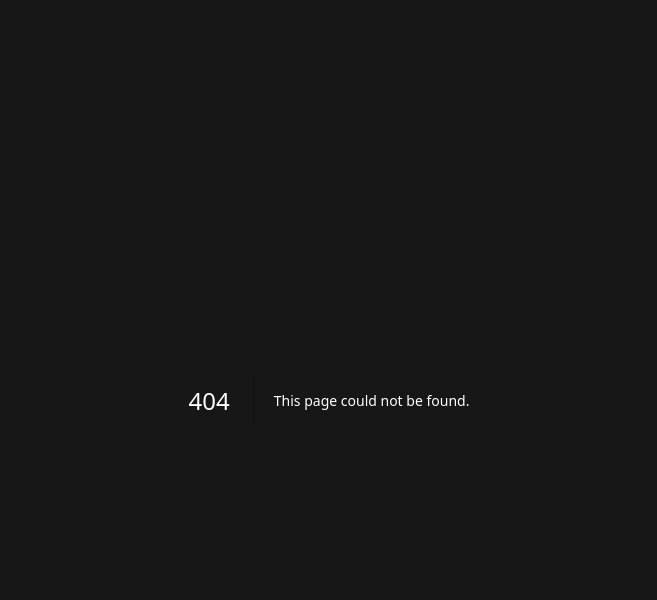
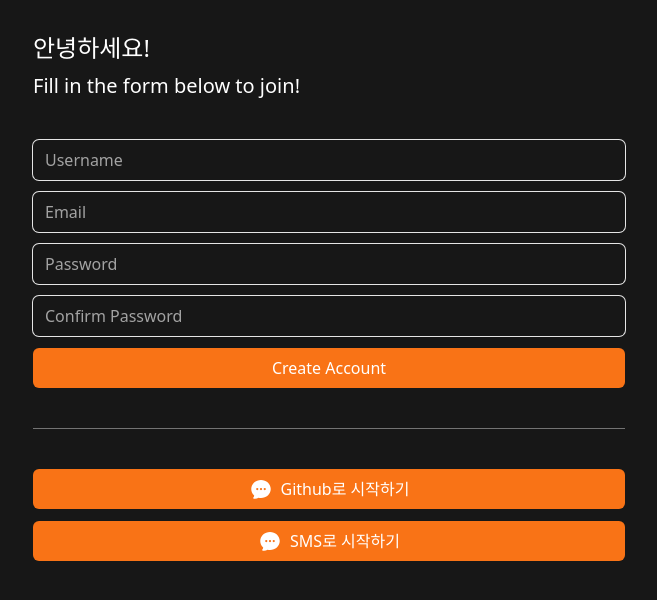
Before and after one commit to minnje/next-market, a Next.js app: page /create-account in a window 1280 px wide. Before the commit this address had no page. Shown: the top 600 px of the page, without its empty margins (311-968 px from the left). Built offline with nearby package versions, Linux system fonts and the light colour scheme.

Commit message:
server actions

```diff
--- /dev/null
+++ b/app/create-account/page.tsx
@@ -0,0 +1,42 @@
+import FormButton from "@/components/form-btn";
+import FormInput from "@/components/form-input";
+import SocialLogin from "@/components/social-login";
+
+export default function CreateAccount() {
+     return (
+          <div className="flex flex-col gap-10 py-8 px-6">
+               <div className="flex flex-col gap-2 *:font-medium">
+                    <h1 className="text-2xl">안녕하세요!</h1>
+                    <h2 className="text-xl">Fill in the form below to join!</h2>
+               </div>
+               <form className="flex flex-col gap-3">
+                    <FormInput
+                         type="text"
+                         required
+                         placeholder="Username"
+                         errors={[]}
+                    />
+                    <FormInput
+                         type="email"
+                         required
+                         placeholder="Email"
+                         errors={[]}
+                    />
+                    <FormInput
+                         type="password"
+                         required
+                         placeholder="Password"
+                         errors={[]}
+                    />
+                    <FormInput
+                         type="password"
+                         required
+                         placeholder="Confirm Password"
+                         errors={[]}
+                    />
+                    <FormButton loading={false} text="Create Account" />
+               </form>
+               <SocialLogin />
+          </div>
+     );
+}
--- a/app/layout.tsx
+++ b/app/layout.tsx
@@ -2,33 +2,6 @@
 // import { Roboto, Rubik_Scribble } from "next/font/google";
 // import localFont from "next/font/local";
 import "./globals.css";
-
-// const roboto = Roboto({
-//   subsets: ["latin"],
-//   weight: ["400", "500"],
-//   style: ["normal"],
-//   variable: "--roboto-text",
-// });
-
-// const rubick = Rubik_Scribble({
-//   weight: "400",
-//   style: "normal",
-//   subsets: ["latin"],
-//   variable: "--rubick-text",
-// });
-
-// const metallica = localFont({
-//   src: "./metallica.ttf",
-//   variable: "--metallica-text",
-// });
-
-export const metadata: Metadata = {
-  title: {
-    template: "%s | Karrot Market",
-    default: "Karrot Market",
-  },
-  description: "Sell and buy all the things!",
-};
 
 export default function RootLayout({
      children,
@@ -37,7 +10,9 @@
 }>) {
      return (
           <html lang="en">
-      <body className={` bg-neutral-900 text-white max-w-screen-sm mx-auto`}>
+               <body
+                    className={` bg-neutral-900 text-white max-w-screen-sm mx-auto`}
+               >
                     {children}
                </body>
           </html>
--- /dev/null
+++ b/app/login/actions.ts
@@ -0,0 +1,11 @@
+"use server";
+
+import { redirect } from "next/dist/server/api-utils";
+
+export const handleForm = async (prevState: any, formdata: FormData) => {
+     await new Promise((resolve) => setTimeout(resolve, 5000));
+     console.log(formdata.get("email"), formdata.get("password"));
+     return {
+          errors: ["wrong", "long"],
+     };
+};
--- /dev/null
+++ b/app/login/page.tsx
@@ -0,0 +1,36 @@
+"use client";
+
+import FormButton from "@/components/form-btn";
+import FormInput from "@/components/form-input";
+import { useFormState } from "react-dom";
+import { handleForm } from "./actions";
+
+export default function Login() {
+     const [state, action] = useFormState(handleForm, null);
+     return (
+          <div className="flex flex-col gap-10 py-8 px-6">
+               <div className="flex flex-col gap-2 *:font-medium">
+                    <h1 className="text-2xl">안녕하세요!</h1>
+                    <h2 className="text-xl">이메일로 로그인하세요.</h2>
+               </div>
+               <form action={action} className="flex flex-col gap-3">
+                    <FormInput
+                         name="email"
+                         type="email"
+                         required
+                         placeholder="Email"
+                         errors={[]}
+                    />
+                    <FormInput
+                         name="password"
+                         type="password"
+                         required
+                         placeholder="Password"
+                         errors={state?.errors ?? []}
+                    />
+
+                    <FormButton text="Login" />
+               </form>
+          </div>
+     );
+}
--- /dev/null
+++ b/app/sms/page.tsx
@@ -0,0 +1,28 @@
+import FormButton from "@/components/form-btn";
+import FormInput from "@/components/form-input";
+
+export default function SMSLogin() {
+     return (
+          <div className="flex flex-col gap-10 py-8 px-6">
+               <div className="flex flex-col gap-2 *:font-medium">
+                    <h1 className="text-2xl">SMS 로그인</h1>
+                    <h2 className="text-xl">휴대폰 번호로 인증하세요.</h2>
+               </div>
+               <form className="flex flex-col gap-3">
+                    <FormInput
+                         type="number"
+                         required
+                         placeholder="휴대폰 번호"
+                         errors={[]}
+                    />
+                    <FormInput
+                         type="number"
+                         required
+                         placeholder="인증 번호"
+                         errors={[]}
+                    />
+                    <FormButton loading={false} text="인증하기" />
+               </form>
+          </div>
+     );
+}
--- /dev/null
+++ b/components/form-btn.tsx
@@ -0,0 +1,19 @@
+"use client";
+
+import { useFormStatus } from "react-dom";
+
+interface FormButtonProps {
+     text: string;
+}
+
+export default function FormButton({ text }: FormButtonProps) {
+     const { pending } = useFormStatus();
+     return (
+          <button
+               disabled={pending}
+               className="disabled:bg-neutral-400 disabled:text-neutral-300 disabled:cursor-not-allowed primary-btn h-10"
+          >
+               {pending ? "Loading..." : text}
+          </button>
+     );
+}
--- /dev/null
+++ b/components/form-input.tsx
@@ -0,0 +1,32 @@
+interface FormInputProps {
+     type: string;
+     placeholder: string;
+     required: boolean;
+     errors: string[];
+     name: string;
+}
+
+export default function FormInput({
+     type,
+     placeholder,
+     required,
+     errors,
+     name,
+}: FormInputProps) {
+     return (
+          <div className="flex flex-col gap-2">
+               <input
+                    name={name}
+                    className="bg-transparent rounded-md w-full h-10 focus:outline-none ring-1 focus:ring-4 transition ring-neutral-200 focus:ring-orange-500 border-none placeholder:text-neutral-400"
+                    type={type}
+                    placeholder={placeholder}
+                    required={required}
+               />
+               {errors.map((error, index) => (
+                    <span key={index} className="text-red-500 font-medium">
+                         {error}
+                    </span>
+               ))}
+          </div>
+     );
+}
--- /dev/null
+++ b/components/social-login.tsx
@@ -0,0 +1,30 @@
+import { ChatBubbleOvalLeftEllipsisIcon } from "@heroicons/react/24/solid";
+import Link from "next/link";
+
+export default function SocialLogin() {
+     return (
+          <>
+               <div className="w-full h-px bg-neutral-500" />
+               <div className="flex flex-col gap-3">
+                    <Link
+                         className="primary-btn flex h-10 items-center justify-center gap-2"
+                         href="/github/start"
+                    >
+                         <span>
+                              <ChatBubbleOvalLeftEllipsisIcon className="h-6 w-6" />
+                         </span>
+                         <span>Github로 시작하기</span>
+                    </Link>
+                    <Link
+                         className="primary-btn flex h-10 items-center justify-center gap-2"
+                         href="/sms"
+                    >
+                         <span>
+                              <ChatBubbleOvalLeftEllipsisIcon className="h-6 w-6" />
+                         </span>
+                         <span>SMS로 시작하기</span>
+                    </Link>
+               </div>
+          </>
+     );
+}
```
Also changed, not shown: app/globals.css (indentation only). Lines whose indentation alone changed are shown as unchanged.
